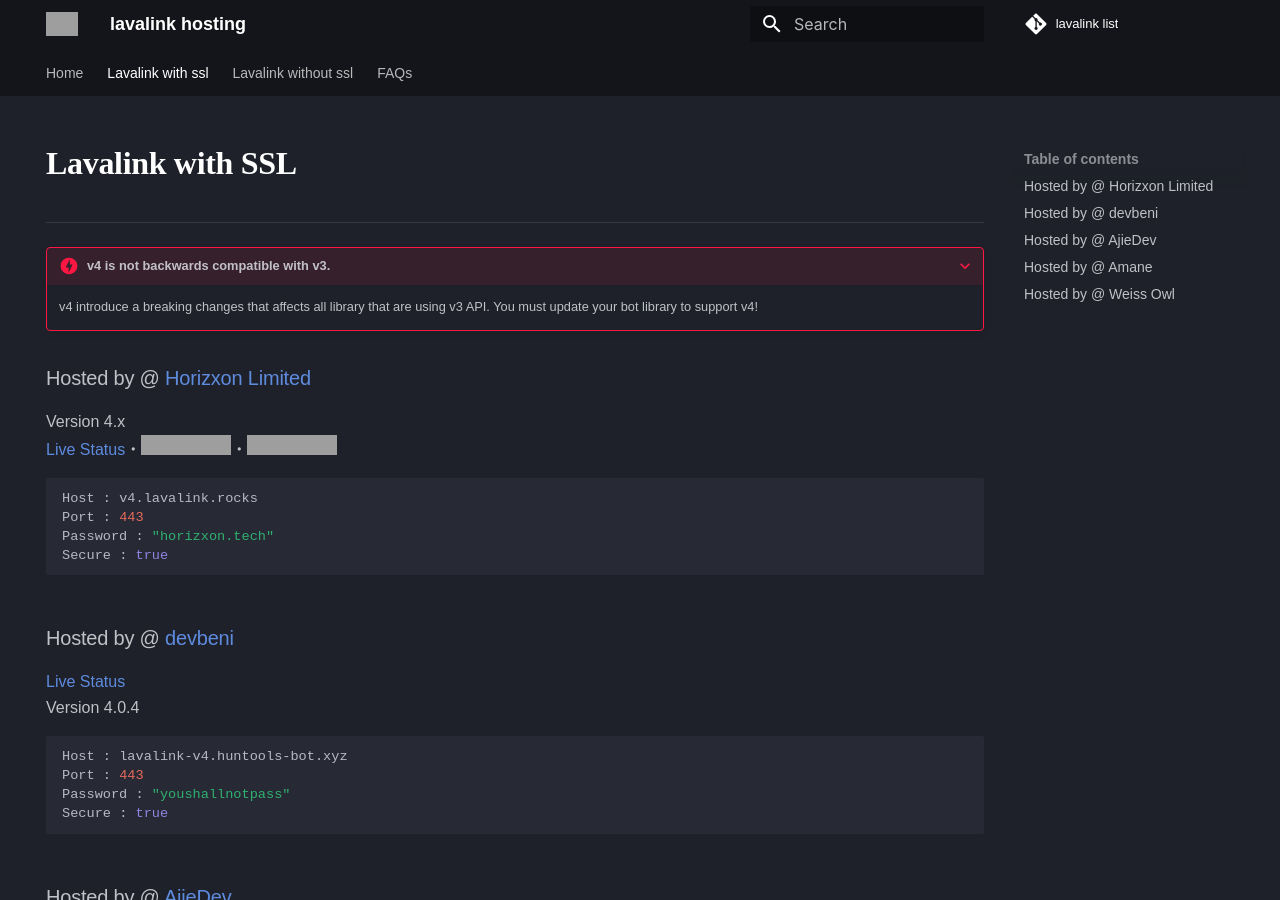
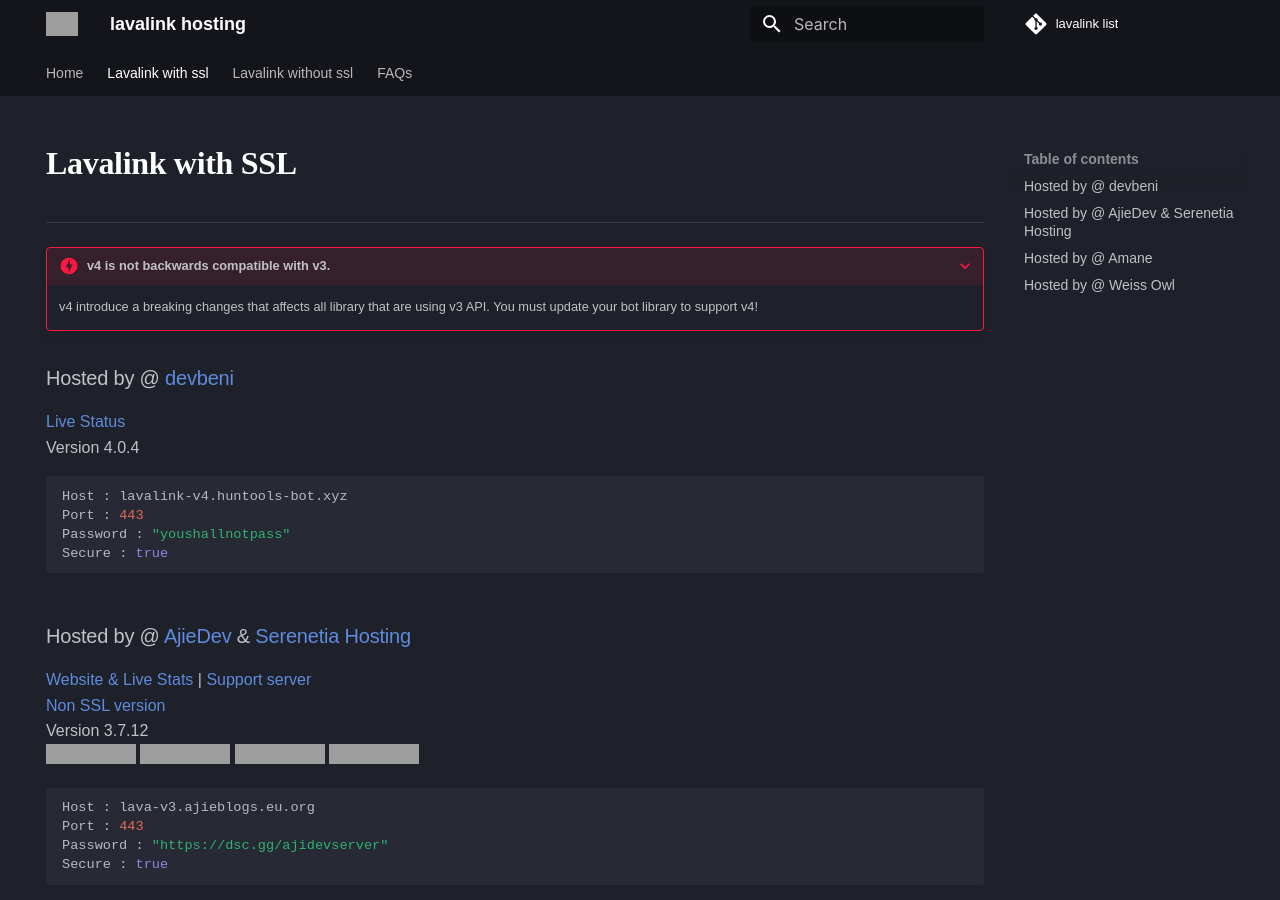
Before and after one commit to DarrenOfficial/lavalink-list, an MkDocs documentation site: the page built from docs/SSL/lavalink-with-ssl.md, in a window 1280 px wide and 900 px high. Built offline with MkDocs 1.6.1 and Material for MkDocs 9.7.7, drawn with Linux system fonts in a browser that asks for light colours; some web fonts are replaced; comment, search, counter and statistics services are not loaded; a style sheet for code colours, icons or effects is not loaded; grey boxes are pictures that could not be loaded.

Commit message:
Update lavalink-with-ssl.md

````diff
--- a/docs/SSL/lavalink-with-ssl.md
+++ b/docs/SSL/lavalink-with-ssl.md
@@ -22,16 +22,6 @@ hide:
 <!-- FOR ADVERTISING CONTACT ads@darrennathanael.com , PLEASE READ FAQS FOR MORE INFO! -->
 <!-- PLEASE READ -->
 
-### Hosted by @ [Horizxon Limited](https://github.com/HenGPlayZ/)
-Version 4.x <br />
-[Live Status](https://status.lavalink.rocks)・![stat](https://status.hengnation.dev/api/badge/25/status)・![connections](https://api.lavalink.rocks/v4/badge/connections)
-```bash
-Host : v4.lavalink.rocks
-Port : 443
-Password : "horizxon.tech"
-Secure : true
-```
-
 ### Hosted by @ [devbeni](https://huntools-bot.xyz)
 [Live Status](https://status.huntools-bot.xyz/) <br />
 Version 4.0.4
@@ -42,7 +32,7 @@ Password : "youshallnotpass"
 Secure : true
 ```
 
-### Hosted by @ [AjieDev](https://github.com/AjieDev)
+### Hosted by @ [AjieDev](https://github.com/AjieDev) & [Serenetia Hosting](https://dashboard.serenetia.com/)
 [Website & Live Stats](https://free.lavalink.rf.gd/) | [Support server](https://dsc.gg/ajidevserver) <br />
 [Non SSL version](https://lavalink.darrennathanael.com/NoSSL/lavalink-without-ssl/#hosted-by-ajiedev) <br />
 Version 3.7.12 <br />
````
